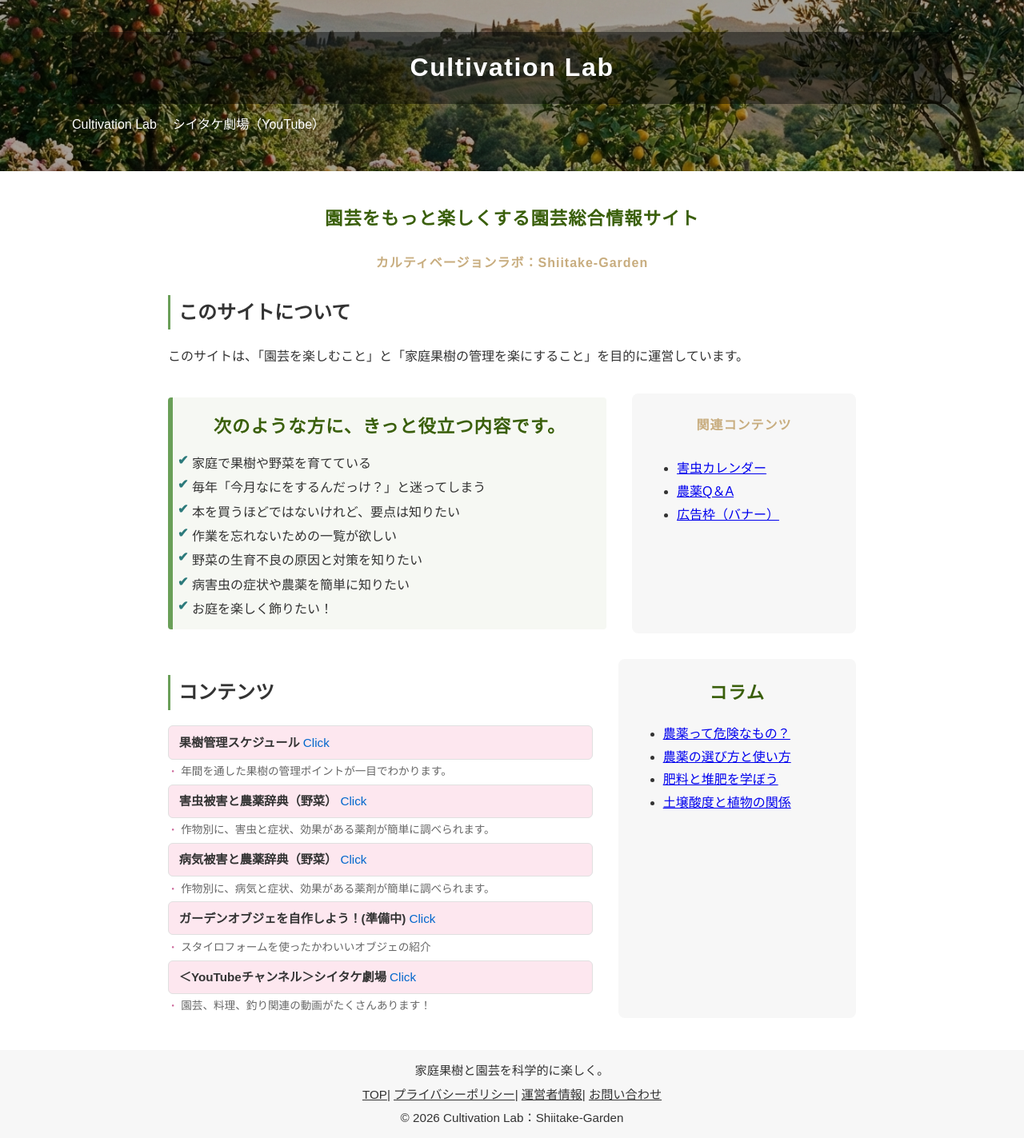
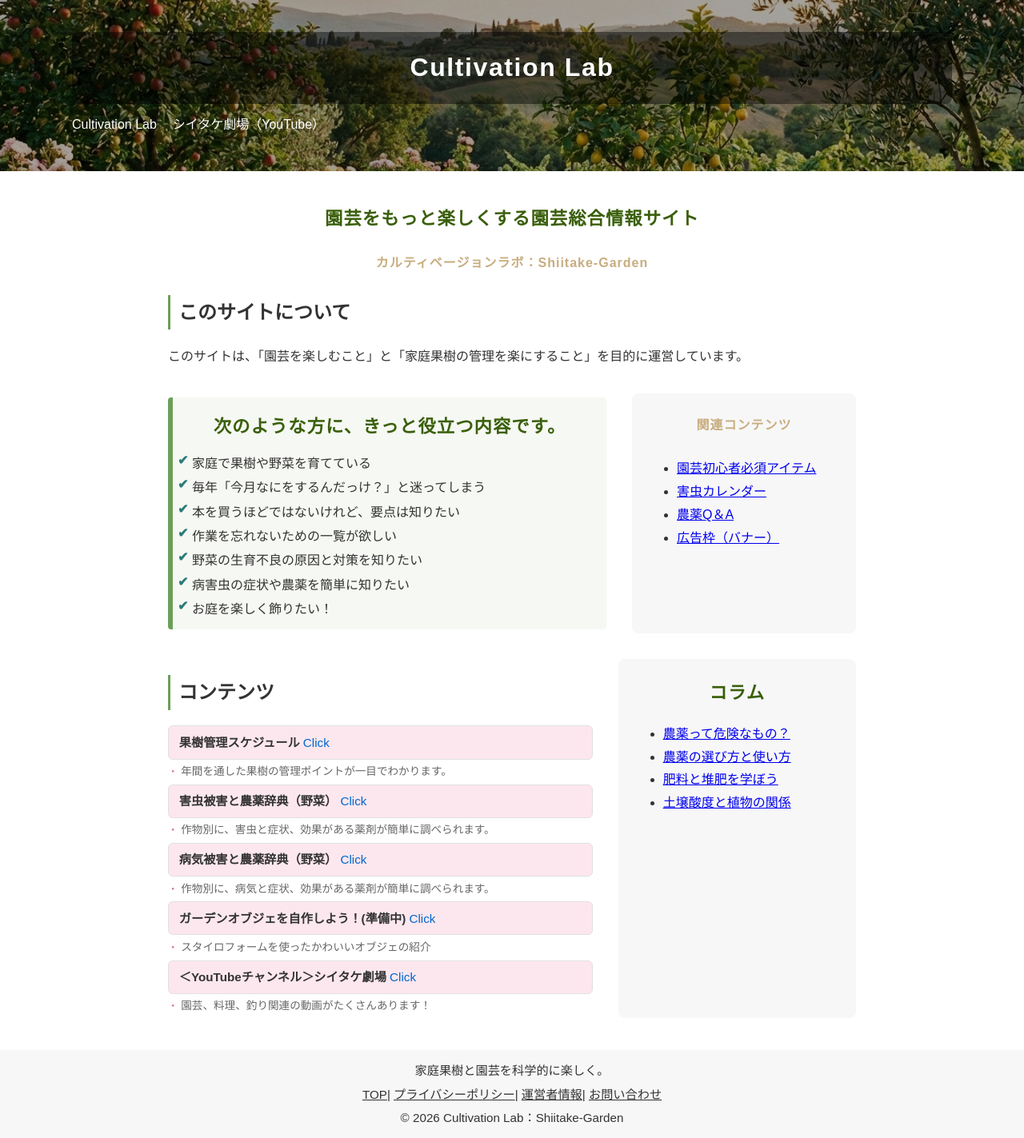
Before and after one commit to shiitake-garden/shiitake-garden.github.io, a Jekyll site: the page built from index.html, in a window 1280 px wide. Shown: the whole page at 80% size. Built offline with Jekyll 4.4.1, drawn with Linux system fonts in a browser that asks for light colours.

Commit message:
Update index.html

```diff
--- a/index.html
+++ b/index.html
@@ -31,6 +31,7 @@ title: カルティベージョンラボ
   <aside class="for-you-sidebar">
     <h4>関連コンテンツ</h4>
     <ul>
+      <li><a href="./column_nouyaku3.html">園芸初心者必須アイテム</a></li>
       <li><a href="./column_nouyaku3.html">害虫カレンダー</a></li>
       <li><a href="./column_nouyaku_qa.html">農薬Q＆A</a></li>
       <li><a href="#">広告枠（バナー）</a></li>
```
